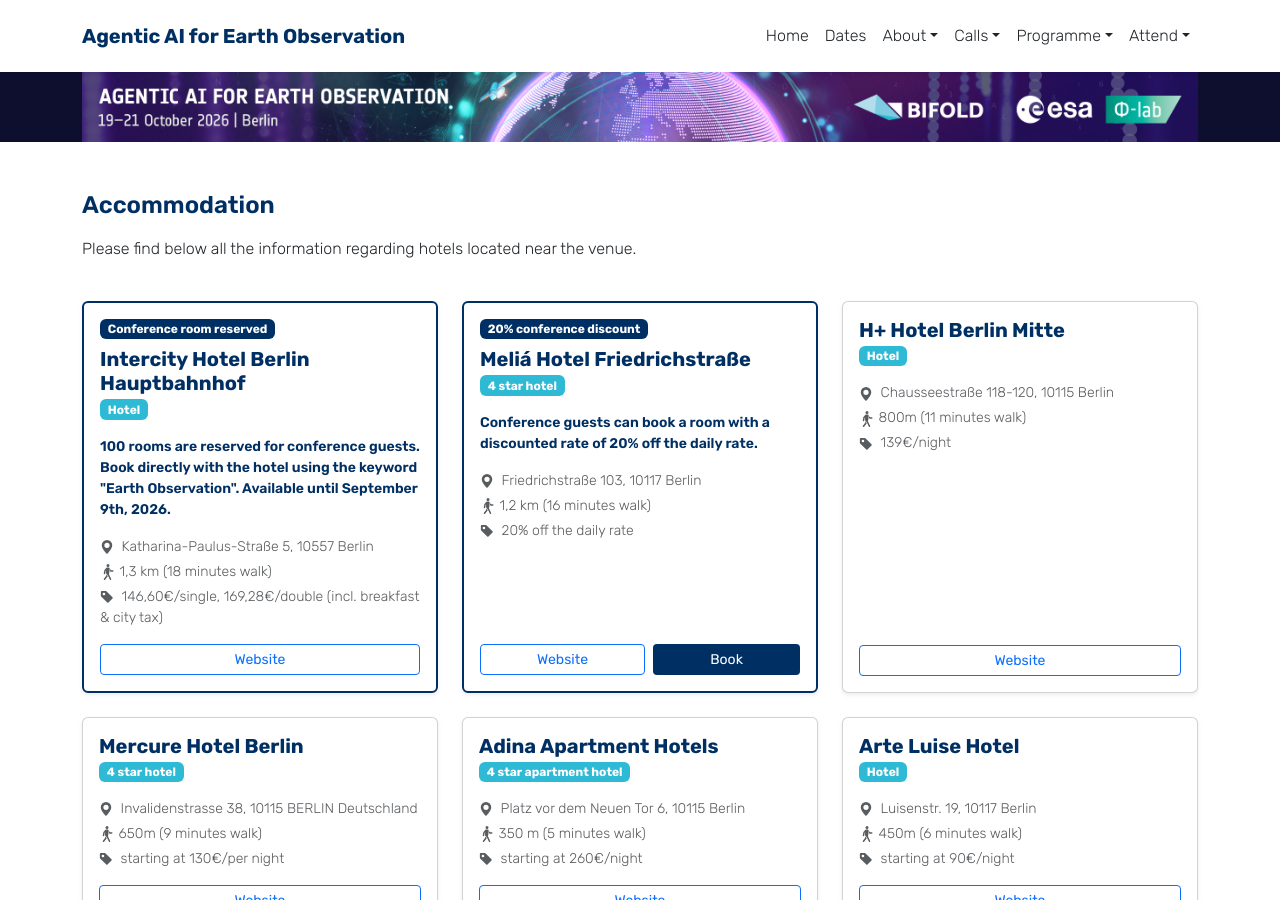
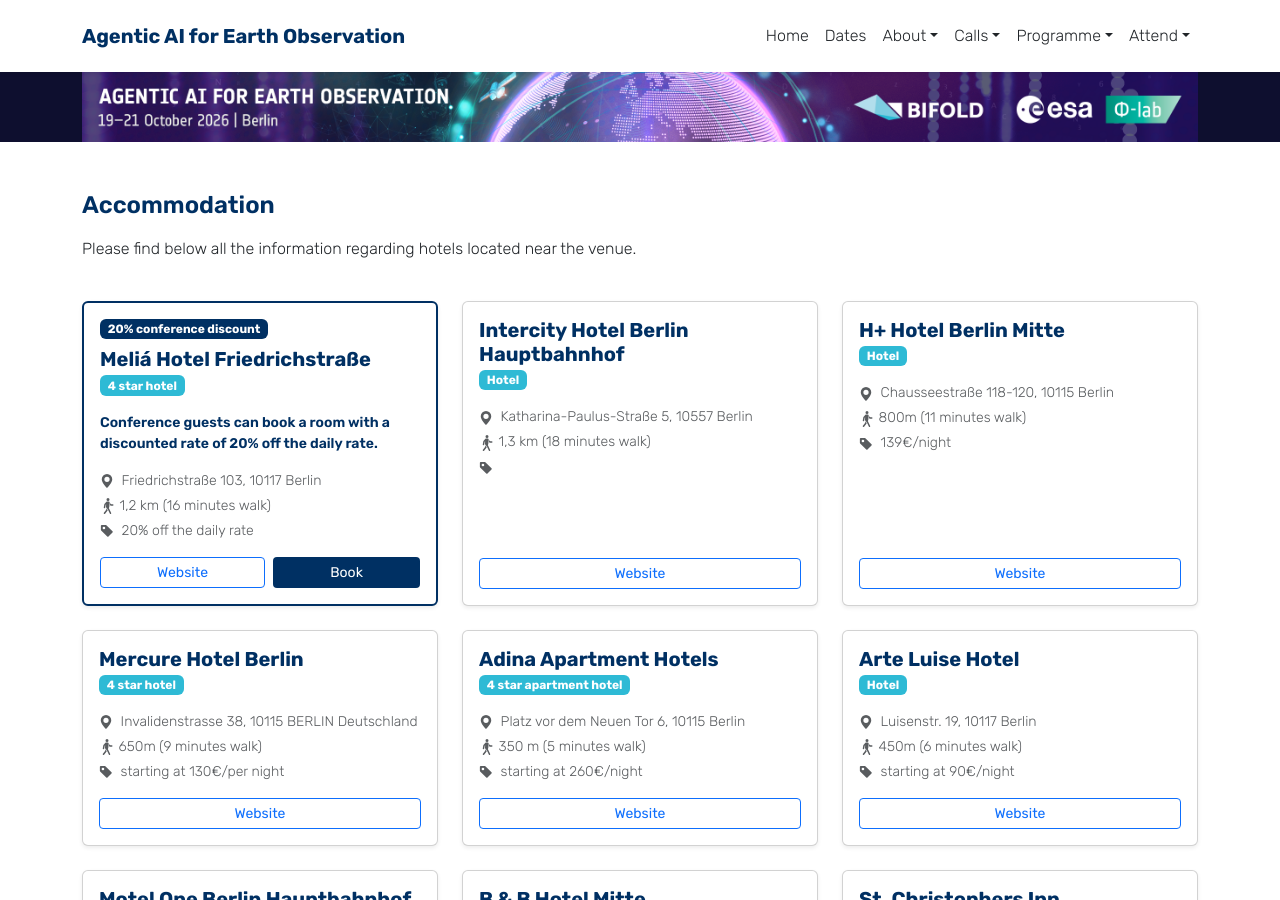
Before and after one commit to rsim-tu-berlin/agentic-eo.berlin, a Jekyll site: the page built from attend/accommodation.md, in a window 1280 px wide and 900 px high. Built offline with Jekyll 4.4.1, drawn with Linux system fonts in a browser that asks for light colours.

Commit message:
fix: remove featured status and conference rate from Intercity Hotel

```diff
--- a/_data/accommodation.yml
+++ b/_data/accommodation.yml
@@ -1,13 +1,3 @@
-- name: "Intercity Hotel Berlin Hauptbahnhof"
-  address: "Katharina-Paulus-Straße 5, 10557 Berlin"
-  website: "https://hrewards.com/de/intercityhotel-berlin-hauptbahnhof?startDate=2026-10-18&endDate=2026-10-22&rooms=1&promo=&business=0&payWithPoints=0&approxDateRange=0&features=&brands=&sortBy=default&minPrice=&maxPrice=&room-1-adults=1"
-  reservation: "https://hrewards.com/de/intercityhotel-berlin-hauptbahnhof?startDate=2026-10-18&endDate=2026-10-22&rooms=1&promo=&business=0&payWithPoints=0&approxDateRange=0&features=&brands=&sortBy=default&minPrice=&maxPrice=&room-1-adults=1"
-  star_category: "Hotel"
-  distance_to_conference_venue: "1,3 km (18 minutes walk)"
-  room_price: "146,60€/single, 169,28€/double (incl. breakfast & city tax)"
-  featured: true
-  note: "100 rooms are reserved for conference guests. Book directly with the hotel using the keyword \"Earth Observation\". Available until September 9th, 2026."
-
 - name: "Meliá Hotel Friedrichstraße"
   address: "Friedrichstraße 103, 10117 Berlin"
   website: "https://www.melia.com/de/hotels/deutschland/berlin/melia-berlin?utm_campaign=google&utm_content=6514&utm_medium=organic&utm_source=directories"
@@ -18,6 +8,13 @@
   featured: true
   badge: "20% conference discount"
   note: "Conference guests can book a room with a discounted rate of 20% off the daily rate."
+
+- name: "Intercity Hotel Berlin Hauptbahnhof"
+  address: "Katharina-Paulus-Straße 5, 10557 Berlin"
+  website: "https://hrewards.com/de/intercityhotel-berlin-hauptbahnhof?startDate=2026-10-18&endDate=2026-10-22&rooms=1&promo=&business=0&payWithPoints=0&approxDateRange=0&features=&brands=&sortBy=default&minPrice=&maxPrice=&room-1-adults=1"
+  reservation: "https://hrewards.com/de/intercityhotel-berlin-hauptbahnhof?startDate=2026-10-18&endDate=2026-10-22&rooms=1&promo=&business=0&payWithPoints=0&approxDateRange=0&features=&brands=&sortBy=default&minPrice=&maxPrice=&room-1-adults=1"
+  star_category: "Hotel"
+  distance_to_conference_venue: "1,3 km (18 minutes walk)"
 
 - name: "H+ Hotel Berlin Mitte"
   address: "Chausseestraße 118-120, 10115 Berlin"
```
